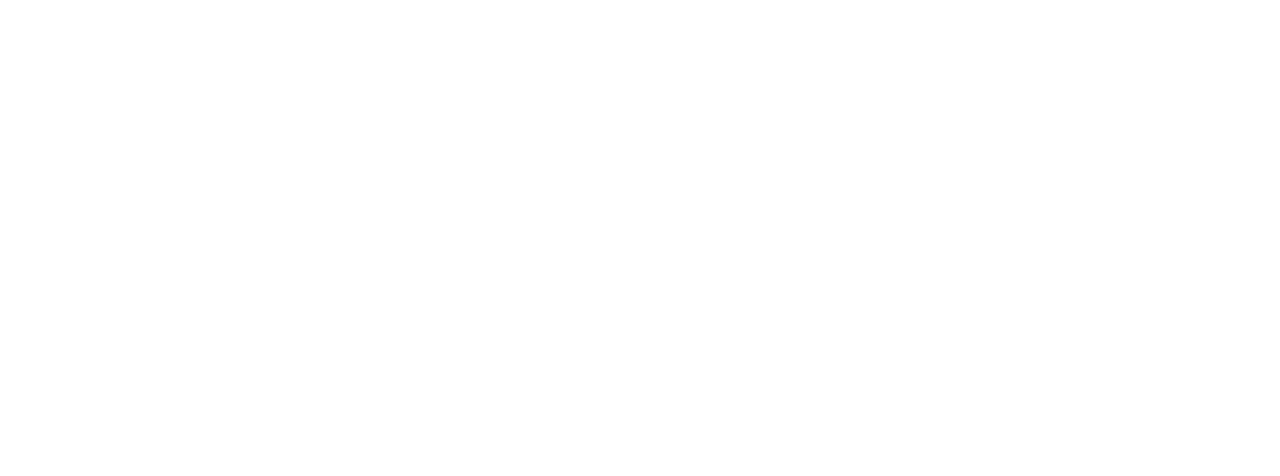
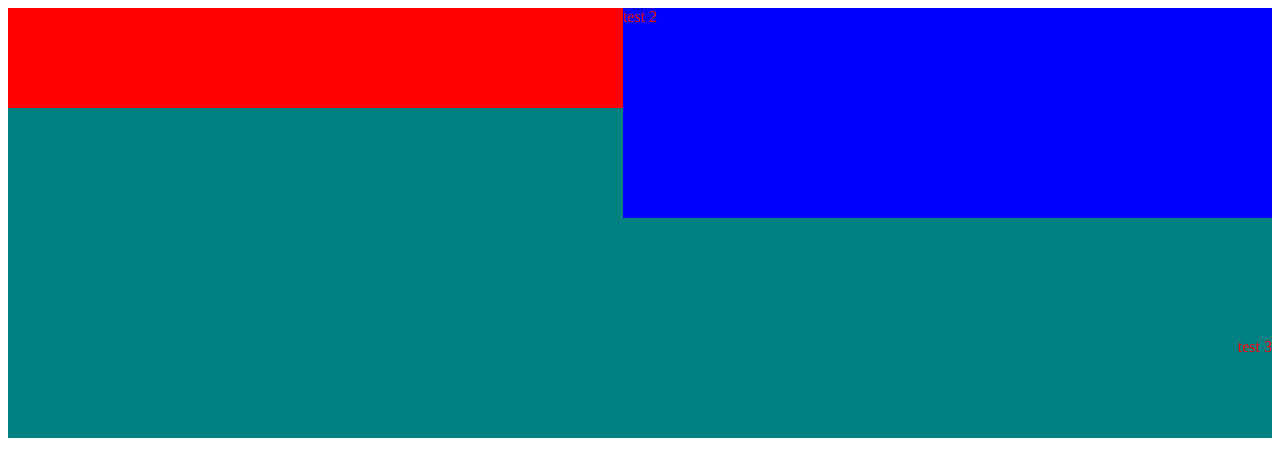
Before and after one commit to Levizar/Clicker, a plain HTML site: page index.html in a window 1280 px wide. Drawn offline with Linux system fonts and the light colour scheme.

Commit message:
first commit for html page [just for try])

```diff
--- /dev/null
+++ b/assets/scss/style.scss
@@ -0,0 +1,38 @@
+
+*{
+    color: red;
+}
+#container{
+    display: grid;
+    grid-template-columns: repeat(2, 3fr);
+    grid-gap: 10px;
+    grid-auto-rows: minmax(100px, auto);
+    min-width: 200px;
+    min-height: 300px;
+    background: teal;
+}
+
+.one{
+    grid-column: 1 / 3;
+    grid-row: 1;
+    background: red;
+  }
+
+
+
+  .two {
+    grid-column: 2 / 4;
+    grid-row: 1 / 3;
+    background: blue;
+  }
+
+
+  .three {
+    grid-column: 3;
+    grid-row: 4;
+  }
+
+section{
+    margin: auto;
+    width: 100%;
+}
--- a/index.html
+++ b/index.html
@@ -1,21 +1,17 @@
 <!DOCTYPE html>
-<!--[if lt IE 7]>      <html class="no-js lt-ie9 lt-ie8 lt-ie7"> <![endif]-->
-<!--[if IE 7]>         <html class="no-js lt-ie9 lt-ie8"> <![endif]-->
-<!--[if IE 8]>         <html class="no-js lt-ie9"> <![endif]-->
-<!--[if gt IE 8]><!--> <html class="no-js"> <!--<![endif]-->
-    <head>
-        <meta charset="utf-8">
-        <meta http-equiv="X-UA-Compatible" content="IE=edge">
-        <title></title>
-        <meta name="description" content="">
-        <meta name="viewport" content="width=device-width, initial-scale=1">
-        <link rel="stylesheet" href="">
-    </head>
-    <body>
-        <!--[if lt IE 7]>
-            <p class="browsehappy">You are using an <strong>outdated</strong> browser. Please <a href="#">upgrade your browser</a> to improve your experience.</p>
-        <![endif]-->
-
-        <script src="" async defer></script>
-    </body>
+<html lang="en">
+<head>
+    <meta charset="UTF-8">
+    <meta name="viewport" content="width=device-width, initial-scale=1.0">
+    <meta http-equiv="X-UA-Compatible" content="ie=edge">
+    <title>Document</title>
+    <link rel="stylesheet" href="assets/css/style.css">
+</head>
+<body>
+    <section id="container">
+        <div class="one">test 1</div>
+        <div class="two"> test 2 </div>
+        <div class="three"> test 3</div>
+    </section>
+</body>
 </html>
```
Also changed, not shown: assets/css/style.css (added), 1 other file.
